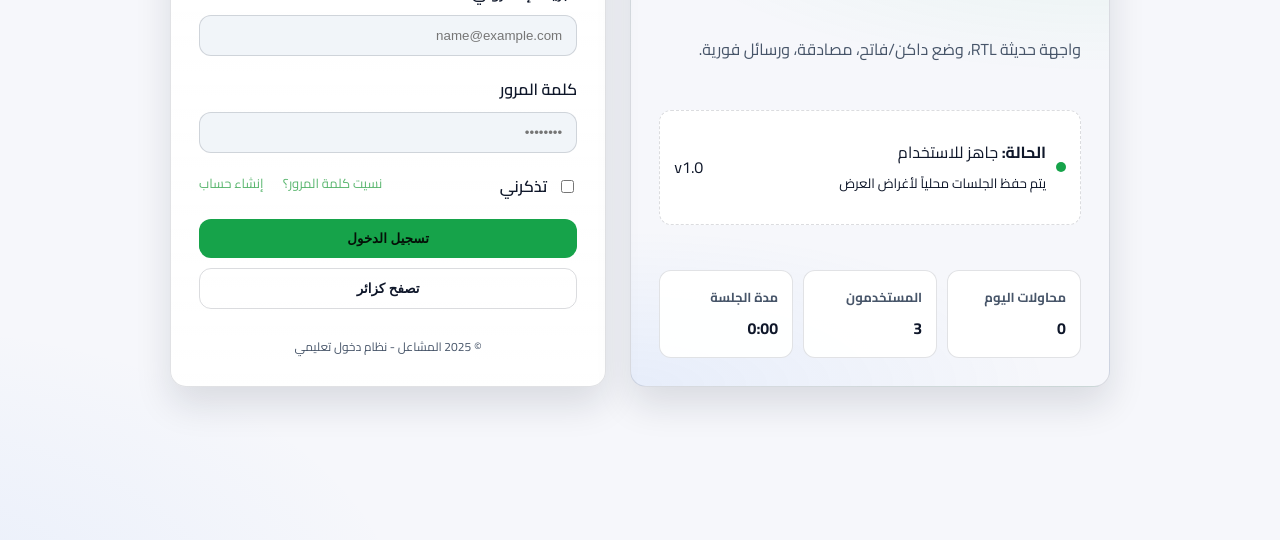
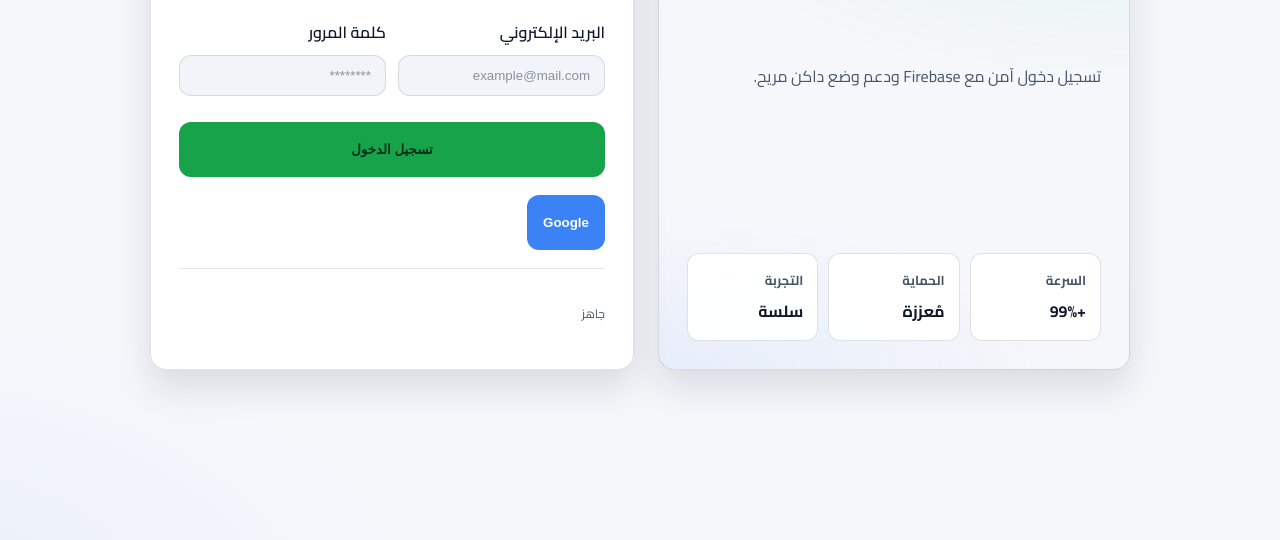
Before and after one commit to MSAMSA56/al-mashael-login-system, a plain HTML site: page index.html in a window 1280 px wide. Shown: the part 260-800 px from the top of the page. Drawn offline with Linux system fonts and the light colour scheme.

Commit message:
تحديث كامل مع Firebase وألوان محسّنة وتبديل اللغة
Updated the HTML structure and improved accessibility features. Enhanced the styling and layout of the login system.

```diff
--- a/index.html
+++ b/index.html
@@ -4,145 +4,259 @@
   <meta charset="UTF-8" />
   <meta name="viewport" content="width=device-width, initial-scale=1" />
   <title>نظام تسجيل الدخول - المشاعل</title>
-  <meta name="color-scheme" content="light dark">
+  <meta name="color-scheme" content="light dark" />
   <link rel="preconnect" href="https://fonts.googleapis.com">
   <link rel="preconnect" href="https://fonts.gstatic.com" crossorigin>
   <link href="https://fonts.googleapis.com/css2?family=Cairo:wght@300;400;600;700&display=swap" rel="stylesheet">
   <style>
-    :root { --bg:#0b1220; --card:#111a2b; --muted:#94a3b8; --text:#e2e8f0; --primary:#22c55e; --primary-600:#16a34a; --danger:#ef4444; --warning:#f59e0b; --ring:rgba(34,197,94,.35); --input:#1f2a44; --shadow:0 20px 45px rgba(2,6,23,.35) }
-    @media (prefers-color-scheme: light) { :root { --bg:#f6f7fb; --card:#ffffff; --muted:#475569; --text:#0f172a; --primary:#16a34a; --primary-600:#15803d; --danger:#dc2626; --warning:#d97706; --ring:rgba(22,163,74,.25); --input:#f1f5f9; --shadow:0 18px 36px rgba(15,23,42,.12) } }
-    *{box-sizing:border-box} html,body{height:100%}
-    body{margin:0;font-family:"Cairo",system-ui,-apple-system,Segoe UI,Roboto,Arial,sans-serif;background:radial-gradient(1200px 500px at 90% -10%, rgba(34,197,94,.08), transparent 60%), radial-gradient(900px 500px at -10% 110%, rgba(59,130,246,.08), transparent 60%), var(--bg);color:var(--text);display:grid;place-items:center;padding:24px}
-    .app{width:100%;max-width:940px;display:grid;gap:24px;grid-template-columns:1.1fr 1fr;align-items:stretch}
-    @media (max-width:860px){.app{grid-template-columns:1fr}}
-    .card{background:linear-gradient(180deg,color-mix(in oklab,var(--card),transparent 8%),var(--card));border:1px solid color-mix(in oklab,var(--text),transparent 88%);border-radius:16px;box-shadow:var(--shadow);overflow:clip}
-    .hero{position:relative;padding:28px;display:grid;gap:16px;min-height:460px;background:radial-gradient(800px 300px at 100% 0%, rgba(34,197,94,.08), transparent 60%), radial-gradient(700px 260px at 0% 100%, rgba(59,130,246,.08), transparent 60%)}
-    .hero h1{margin:0;font-size:28px;line-height:1.2;letter-spacing:.2px}
-    .hero p{margin:0;color:var(--muted)}
-    .stat{display:grid;grid-template-columns:auto 1fr auto;gap:10px;align-items:center;padding:12px 14px;border-radius:12px;background:color-mix(in oklab,var(--card),transparent 6%);border:1px dashed color-mix(in oklab,var(--text),transparent 85%)}
-    .stat .dot{width:10px;height:10px;border-radius:50%;background:var(--primary)}
-    .kpis{display:grid;grid-template-columns:repeat(3,1fr);gap:10px;margin-top:auto}
-    .kpi{padding:14px;border-radius:12px;background:color-mix(in oklab,var(--card),transparent 6%);border:1px solid color-mix(in oklab,var(--text),transparent 88%)}
-    .kpi h3{margin:0 0 4px;font-size:13px;color:var(--muted)} .kpi .v{font-weight:700}
-    .form{padding:28px;display:grid;gap:18px}
-    .brand{display:flex;align-items:center;gap:10px}
-    .logo{width:36px;height:36px;display:grid;place-items:center;border-radius:10px;background:linear-gradient(135deg,var(--primary),#2dd4bf)}
-    .brand h2{margin:0;font-size:20px}
-    .toggle{margin-inline-start:auto;display:inline-flex;align-items:center;gap:8px;font-size:13px;color:var(--muted)}
-    .switch{appearance:none;width:46px;height:26px;background:var(--input);border-radius:999px;position:relative;outline:none;cursor:pointer;border:1px solid color-mix(in oklab,var(--text),transparent 85%)}
-    .switch:before{content:"";position:absolute;inset:3px auto 3px 3px;width:20px;border-radius:999px;background:#fff;transition:transform .25s ease}
-    .switch:checked{background:color-mix(in oklab,var(--primary),black 15%)}
-    .switch:checked:before{transform:translateX(-20px)}
-    .field{display:grid;gap:8px} label{font-weight:600}
-    .input{appearance:none;border:1px solid color-mix(in oklab,var(--text),transparent 85%);background:var(--input);color:var(--text);border-radius:12px;padding:12px 14px;outline:2px solid transparent;outline-offset:2px;transition:box-shadow .15s ease,border-color .15s ease}
-    .input:focus{border-color:var(--primary);box-shadow:0 0 0 6px var(--ring)}
-    .row{display:grid;grid-template-columns:1fr 1fr;gap:12px}
-    .actions{display:grid;gap:10px}
-    .btn{cursor:pointer;appearance:none;border:none;padding:12px 14px;border-radius:12px;font-weight:700;display:inline-flex;justify-content:center;align-items:center;gap:10px}
-    .btn.primary{background:var(--primary);color:#051108}
-    .btn.primary:hover{background:var(--primary-600)}
-    .btn.ghost{background:transparent;color:var(--text);border:1px solid color-mix(in oklab,var(--text),transparent 85%)}
-    .links{display:flex;justify-content:space-between;font-size:13px}
-    a{color:color-mix(in oklab,var(--primary),white 20%);text-decoration:none} a:hover{text-decoration:underline}
-    .alert{display:none;padding:12px 14px;border-radius:12px;border:1px solid;font-weight:600}
-    .alert.danger{display:none;background:color-mix(in oklab,var(--danger),black 90%);border-color:color-mix(in oklab,var(--danger),white 70%);color:color-mix(in oklab,var(--danger),white 80%)}
-    .alert.warning{display:none;background:color-mix(in oklab,var(--warning),black 90%);border-color:color-mix(in oklab,var(--warning),white 70%);color:color-mix(in oklab,var(--warning),white 80%)}
-    .toast{position:fixed;inset-inline-end:18px;inset-block-end:18px;z-index:50;display:grid;gap:10px;min-width:280px;max-width:92vw}
-    .toast .item{display:grid;grid-template-columns:auto 1fr auto;align-items:start;gap:10px;padding:12px 14px;border-radius:12px;border:1px solid color-mix(in oklab,var(--text),transparent 86%);background:var(--card);box-shadow:var(--shadow)}
-    .toast .item .title{font-weight:700}
-    .toast .item.success{border-color:color-mix(in oklab,var(--primary),white 70%)}
-    .toast .close{cursor:pointer;background:transparent;border:none;color:var(--muted);font-weight:700}
-    footer{text-align:center;color:var(--muted);font-size:12px;margin-top:8px}
+    :root {
+      --bg: #0b1220;
+      --card: #111a2b;
+      --muted: #94a3b8;
+      --text: #e2e8f0;
+      --primary: #22c55e;
+      --primary-600: #16a34a;
+      --danger: #ef4444;
+      --warning: #f59e0b;
+      --ring: rgba(34,197,94,.35);
+      --input: #1f2a44;
+      --shadow: 0 20px 45px rgba(2,6,23,.35);
+    }
+    @media (prefers-color-scheme: light) {
+      :root{
+        --bg:#f6f7fb; --card:#fff; --muted:#475569; --text:#0f172a;
+        --primary:#16a34a; --primary-600:#15803d; --danger:#dc2626; --warning:#d97706;
+        --ring: rgba(22,163,74,.25); --input:#f1f5f9; --shadow: 0 18px 36px rgba(15,23,42,.12);
+      }
+    }
+    *{box-sizing:border-box}
+    html,body{height:100%}
+    body{
+      margin:0; font-family:"Cairo", system-ui, -apple-system, Segoe UI, Roboto, Arial, sans-serif;
+      background: radial-gradient(1200px 500px at 90% -10%, rgba(34,197,94,.08), transparent 60%),
+                  radial-gradient(900px 500px at -10% 110%, rgba(59,130,246,.08), transparent 60%),
+                  var(--bg);
+      color: var(--text);
+      display:grid; place-items:center; padding:24px;
+    }
+    .app{width:100%; max-width:980px; display:grid; gap:24px; grid-template-columns:1.1fr 1fr; align-items:stretch}
+    @media (max-width: 860px){.app{grid-template-columns:1fr}}
+    .card{background: linear-gradient(180deg, color-mix(in oklab, var(--card), transparent 8%), var(--card));
+      border:1px solid color-mix(in oklab, var(--text), transparent 88%); border-radius:16px; box-shadow:var(--shadow); overflow:clip}
+    .hero{position:relative; padding:28px; display:grid; gap:16px; min-height:460px;
+      background: radial-gradient(800px 300px at 100% 0%, rgba(34,197,94,.08), transparent 60%),
+                  radial-gradient(700px 260px at 0% 100%, rgba(59,130,246,.08), transparent 60%);
+    }
+    .hero h1{margin:0; font-size:28px; line-height:1.2; letter-spacing:.2px}
+    .hero p{margin:0; color:var(--muted)}
+    .stat{display:grid; grid-template-columns:auto 1fr auto; gap:10px; align-items:center; padding:12px 14px; border-radius:12px;
+      background: color-mix(in oklab, var(--card), transparent 6%);
+      border:1px dashed color-mix(in oklab, var(--text), transparent 85%);
+    }
+    .stat .dot{width:10px; height:10px; border-radius:50%; background:var(--primary)}
+    .kpis{display:grid; grid-template-columns:repeat(3, 1fr); gap:10px; margin-top:auto}
+    .kpi{padding:14px; border-radius:12px; background: color-mix(in oklab, var(--card), transparent 6%);
+      border:1px solid color-mix(in oklab, var(--text), transparent 88%);
+    }
+    .kpi h3{margin:0 0 4px; font-size:13px; color:var(--muted)} .kpi .v{font-weight:700}
+    .form{padding:28px; display:grid; gap:18px}
+    .brand{display:flex; align-items:center; gap:10px}
+    .logo{width:36px; height:36px; display:grid; place-items:center; border-radius:10px;
+      background: linear-gradient(135deg, var(--primary), #2dd4bf); color:white; font-weight:700}
+    .brand h2{margin:0; font-size:20px}
+    .toggle{margin-inline-start:auto; display:inline-flex; align-items:center; gap:8px; font-size:13px; color:var(--muted)}
+    .switch{appearance:none; width:46px; height:26px; background:var(--input); border-radius:999px; position:relative; outline:none; cursor:pointer;
+      border:1px solid color-mix(in oklab, var(--text), transparent 85%);
+    }
+    .switch:before{content:""; position:absolute; inset:3px auto 3px 3px; width:20px; border-radius:999px; background:#fff; transition:transform .25s ease}
+    .switch:checked{background: color-mix(in oklab, var(--primary), black 15%)}
+    .switch:checked:before{transform: translateX(20px)}
+    .field{display:grid; gap:8px}
+    label{font-weight:600}
+    input[type="email"], input[type="password"], input[type="text"]{
+      background: var(--input); color: var(--text); border:1px solid color-mix(in oklab, var(--text), transparent 88%);
+      border-radius:12px; padding:12px 14px; outline: none;
+    }
+    input::placeholder{color: color-mix(in oklab, var(--text), transparent 55%)}
+    button.primary{background: var(--primary); color:#052e16; border:none; padding:12px 16px; border-radius:12px; font-weight:700; cursor:pointer}
+    button.primary:hover{background: var(--primary-600)}
+    .hint{font-size:12px; color:var(--muted)}
+    .links{display:flex; gap:8px; flex-wrap:wrap}
+    .row{display:flex; gap:12px; align-items:center}
+    .row > *{flex:1}
+    .divider{height:1px; background: color-mix(in oklab, var(--text), transparent 90%)}
+    .lang{display:inline-flex; gap:6px; align-items:center}
   </style>
+  <!-- Firebase SDKs -->
+  <script defer src="https://www.gstatic.com/firebasejs/10.12.2/firebase-app-compat.js"></script>
+  <script defer src="https://www.gstatic.com/firebasejs/10.12.2/firebase-auth-compat.js"></script>
+  <script defer src="https://www.gstatic.com/firebasejs/10.12.2/firebase-firestore-compat.js"></script>
 </head>
 <body>
   <div class="app">
-    <section class="card hero" aria-label="حول النظام">
-      <h1>مرحباً بك في نظام تسجيل الدخول للمشاعل</h1>
-      <p>واجهة حديثة RTL، وضع داكن/فاتح، مصادقة، ورسائل فورية.</p>
-      <div class="stat" role="status" aria-live="polite">
-        <span class="dot" aria-hidden="true"></span>
-        <div>
-          <div><strong>الحالة:</strong> جاهز للاستخدام</div>
-          <small class="muted">يتم حفظ الجلسات محلياً لأغراض العرض</small>
-        </div>
-        <span>v1.0</span>
-      </div>
-      <div class="kpis" aria-label="مؤشرات">
-        <div class="kpi"><h3>محاولات اليوم</h3><div class="v" id="kpi-attempts">0</div></div>
-        <div class="kpi"><h3>المستخدمون</h3><div class="v">3</div></div>
-        <div class="kpi"><h3>مدة الجلسة</h3><div class="v" id="kpi-session">0:00</div></div>
+    <section class="card hero">
+      <h1 id="t-title">مرحبا بك في نظام المشاعل</h1>
+      <p id="t-sub">تسجيل دخول آمن مع Firebase ودعم وضع داكن مريح.</p>
+      <div class="kpis">
+        <div class="kpi"><h3 id="t-speed">السرعة</h3><div class="v">+99%</div></div>
+        <div class="kpi"><h3 id="t-security">الحماية</h3><div class="v">مُعززة</div></div>
+        <div class="kpi"><h3 id="t-ux">التجربة</h3><div class="v">سلسة</div></div>
       </div>
     </section>
-    <section class="card form" aria-label="نموذج الدخول">
+
+    <section class="card form">
       <div class="brand">
-        <div class="logo" aria-hidden="true">🔐</div>
-        <h2>تسجيل الدخول</h2>
-        <label class="toggle" title="التبديل بين الوضع الداكن والفاتح">
-          وضع داكن
-          <input id="themeSwitch" type="checkbox" class="switch" aria-label="تبديل الثيم">
-        </label>
-      </div>
-      <div id="alert" class="alert" role="alert" aria-live="assertive"></div>
-      <div class="field">
-        <label for="email">البريد الإلكتروني</label>
-        <input id="email" type="email" class="input" placeholder="name@example.com" autocomplete="username" required />
-      </div>
-      <div class="field">
-        <label for="password">كلمة المرور</label>
-        <input id="password" type="password" class="input" placeholder="••••••••" autocomplete="current-password" required />
-      </div>
-      <div class="row">
-        <label class="field" style="align-items:center; grid-template-columns: auto 1fr; gap: 10px">
-          <input id="remember" type="checkbox" />
-          <span>تذكرني</span>
-        </label>
-        <div class="links">
-          <a href="#" id="forgot">نسيت كلمة المرور؟</a>
-          <a href="#" id="signup">إنشاء حساب</a>
+        <div class="logo">A</div>
+        <h2 id="t-brand">نظام تسجيل الدخول</h2>
+        <div class="toggle">
+          <span class="lang"><span id="t-ar">عربي</span>/<span id="t-en">English</span></span>
+          <input id="langSwitch" class="switch" type="checkbox" aria-label="تبديل اللغة">
         </div>
       </div>
-      <div class="actions">
-        <button id="loginBtn" class="btn primary">تسجيل الدخول</button>
-        <button id="guestBtn" class="btn ghost">تصفح كزائر</button>
+
+      <div class="row">
+        <div class="field">
+          <label id="t-email-label" for="email">البريد الإلكتروني</label>
+          <input id="email" type="email" placeholder="example@mail.com" autocomplete="email">
+        </div>
+        <div class="field">
+          <label id="t-pass-label" for="password">كلمة المرور</label>
+          <input id="password" type="password" placeholder="********" autocomplete="current-password">
+        </div>
       </div>
-      <footer>© 2025 المشاعل - نظام دخول تعليمي</footer>
+
+      <button id="loginBtn" class="primary">تسجيل الدخول</button>
+      <div class="links">
+        <button id="googleBtn" class="primary" style="background:#3b82f6; color:#fff">Google</button>
+        <button id="logoutBtn" class="primary" style="background:#ef4444; color:#fff; display:none">تسجيل الخروج</button>
+      </div>
+
+      <div class="divider"></div>
+      <div class="hint" id="status">جاهز</div>
     </section>
   </div>
-  <div class="toast" id="toast" aria-live="polite" aria-atomic="false"></div>
+
   <script>
-    const users=[{email:'admin@example.com',password:'admin123',name:'المدير'},{email:'user@example.com',password:'user12345',name:'مستخدم'},{email:'support@example.com',password:'helpme123',name:'الدعم'}];
-    const email=document.getElementById('email');
-    const password=document.getElementById('password');
-    const remember=document.getElementById('remember');
-    const loginBtn=document.getElementById('loginBtn');
-    const guestBtn=document.getElementById('guestBtn');
-    const alertBox=document.getElementById('alert');
-    const kpiAttempts=document.getElementById('kpi-attempts');
-    const kpiSession=document.getElementById('kpi-session');
-    const toast=document.getElementById('toast');
-    const themeSwitch=document.getElementById('themeSwitch');
-    let attempts=Number(sessionStorage.getItem('attempts')||0);
-    let sessionStart=null;
-    function showToast(title,message,type='success',timeout=3000){const el=document.createElement('div');el.className=`item ${type}`;el.innerHTML=`<span aria-hidden="true">${type==='success'?'✅':type==='warning'?'⚠️':'⛔'}</span><div><div class="title">${title}</div><div class="msg">${message}</div></div><button class="close" aria-label="إغلاق">×</button>`;toast.appendChild(el);const close=()=>el.remove();el.querySelector('.close').addEventListener('click',close);setTimeout(close,timeout)}
-    function setAlert(type,message){alertBox.className=`alert ${type}`;alertBox.textContent=message;alertBox.style.display='block'}
-    function clearAlert(){alertBox.className='alert';alertBox.textContent='';alertBox.style.display='none'}
-    function updateKPIs(){kpiAttempts.textContent=String(attempts);if(sessionStart){const diff=Math.floor((Date.now()-sessionStart)/1000);const m=String(Math.floor(diff/60)).padStart(1,'0');const s=String(diff%60).padStart(2,'0');kpiSession.textContent=`${m}:${s}`}}
-    function authenticate(mail,pass){return users.find(u=>u.email===mail&&u.password===pass)}
-    function startSession(){sessionStart=Date.now();localStorage.setItem('sessionStart',String(sessionStart))}
-    function endSession(){sessionStart=null;localStorage.removeItem('sessionStart')}
-    function toggleTheme(){document.documentElement.style.colorScheme=themeSwitch.checked?'dark':'light'}
-    themeSwitch.addEventListener('change',toggleTheme);
-    function handleLogin(){clearAlert();const mail=email.value.trim();const pass=password.value;attempts++;sessionStorage.setItem('attempts',String(attempts));const user=authenticate(mail,pass);updateKPIs();if(!mail||!pass){setAlert('warning','يرجى إدخال البريد وكلمة المرور');showToast('تنبيه','الحقول مطلوبة','warning');return}if(user){showToast('تم الدخول',`مرحباً ${user.name}`,'success');setAlert('', '');clearAlert();startSession();if(remember.checked){localStorage.setItem('authUser',JSON.stringify({email:user.email,name:user.name}))}else{localStorage.removeItem('authUser')}}else{setAlert('danger','بيانات الدخول غير صحيحة');showToast('خطأ','تحقق من البريد أو كلمة المرور','danger')}}
-    function handleGuest(){showToast('وضع الزائر','تم الدخول كزائر','success')}
-    function forgot(){showToast('استرجاع كلمة المرور','سيتم إرسال رابط عند التفعيل','warning')}
-    function signup(){showToast('إنشاء حساب','سيتم فتح نموذج التسجيل قريباً','warning')}
-    loginBtn.addEventListener('click',handleLogin);
-    guestBtn.addEventListener('click',handleGuest);
-    document.getElementById('forgot').addEventListener('click',e=>{e.preventDefault();forgot()});
-    document.getElementById('signup').addEventListener('click',e=>{e.preventDefault();signup()});
-    const savedSession=localStorage.getItem('sessionStart');if(savedSession){sessionStart=Number(savedSession)||Date.now()}
-    setInterval(updateKPIs,1000);updateKPIs();
+    // Language strings
+    const STR = {
+      ar: {
+        title: "مرحبا بك في نظام المشاعل",
+        sub: "تسجيل دخول آمن مع Firebase ودعم وضع داكن مريح.",
+        brand: "نظام تسجيل الدخول",
+        email: "البريد الإلكتروني",
+        pass: "كلمة المرور",
+        speed: "السرعة",
+        security: "الحماية",
+        ux: "التجربة",
+        login: "تسجيل الدخول",
+        logout: "تسجيل الخروج",
+        ready: "جاهز"
+      },
+      en: {
+        title: "Welcome to Al-Mashael System",
+        sub: "Secure login with Firebase and eye-friendly dark mode.",
+        brand: "Login System",
+        email: "Email",
+        pass: "Password",
+        speed: "Speed",
+        security: "Security",
+        ux: "Experience",
+        login: "Log in",
+        logout: "Log out",
+        ready: "Ready"
+      }
+    };
+
+    const $ = s => document.querySelector(s);
+    const langSwitch = $('#langSwitch');
+    let lang = localStorage.getItem('lang') || 'ar';
+
+    function applyLang() {
+      const t = STR[lang];
+      $('#t-title').textContent = t.title;
+      $('#t-sub').textContent = t.sub;
+      $('#t-brand').textContent = t.brand;
+      $('#t-email-label').textContent = t.email;
+      $('#t-pass-label').textContent = t.pass;
+      $('#t-speed').textContent = t.speed;
+      $('#t-security').textContent = t.security;
+      $('#t-ux').textContent = t.ux;
+      $('#loginBtn').textContent = t.login;
+      $('#logoutBtn').textContent = t.logout;
+      $('#status').textContent = t.ready;
+      document.documentElement.lang = lang;
+      document.documentElement.dir = lang === 'ar' ? 'rtl' : 'ltr';
+      langSwitch.checked = (lang === 'en');
+    }
+
+    langSwitch.addEventListener('change', () => {
+      lang = langSwitch.checked ? 'en' : 'ar';
+      localStorage.setItem('lang', lang);
+      applyLang();
+    });
+
+    applyLang();
+
+    // Firebase init (Replace with your config)
+    const firebaseConfig = {
+      apiKey: "YOUR_API_KEY",
+      authDomain: "YOUR_PROJECT_ID.firebaseapp.com",
+      projectId: "YOUR_PROJECT_ID",
+      appId: "YOUR_APP_ID"
+    };
+
+    function safeInit() {
+      try {
+        if (firebase?.apps?.length === 0) firebase.initializeApp(firebaseConfig);
+      } catch(e) { console.warn('Firebase init skipped', e); }
+    }
+
+    function setStatus(msg){ $('#status').textContent = msg; }
+
+    document.addEventListener('DOMContentLoaded', () => {
+      safeInit();
+      const auth = firebase?.auth?.();
+
+      $('#loginBtn').addEventListener('click', async () => {
+        const email = $('#email').value.trim();
+        const pass = $('#password').value;
+        if(!email || !pass) return setStatus(lang==='ar' ? 'الرجاء إدخال البيانات' : 'Please enter credentials');
+        try {
+          if(!auth) throw new Error('Auth not ready');
+          await auth.signInWithEmailAndPassword(email, pass);
+          setStatus(lang==='ar' ? 'تم تسجيل الدخول' : 'Logged in');
+          $('#logoutBtn').style.display = '';
+        } catch(err){
+          console.error(err);
+          setStatus((lang==='ar'? 'خطأ: ' : 'Error: ') + (err.message||''));
+        }
+      });
+
+      $('#googleBtn').addEventListener('click', async () => {
+        try{
+          if(!auth) throw new Error('Auth not ready');
+          const provider = new firebase.auth.GoogleAuthProvider();
+          await auth.signInWithPopup(provider);
+          setStatus(lang==='ar' ? 'تم تسجيل الدخول عبر Google' : 'Signed in with Google');
+          $('#logoutBtn').style.display = '';
+        }catch(err){
+          console.error(err);
+          setStatus((lang==='ar'? 'خطأ: ' : 'Error: ') + (err.message||''));
+        }
+      });
+
+      $('#logoutBtn').addEventListener('click', async () => {
+        try{
+          if(!auth) throw new Error('Auth not ready');
+          await auth.signOut();
+          setStatus(lang==='ar' ? 'تم تسجيل الخروج' : 'Logged out');
+          $('#logoutBtn').style.display = 'none';
+        }catch(err){
+          console.error(err);
+          setStatus((lang==='ar'? 'خطأ: ' : 'Error: ') + (err.message||''));
+        }
+      });
+    });
   </script>
 </body>
 </html>
```
